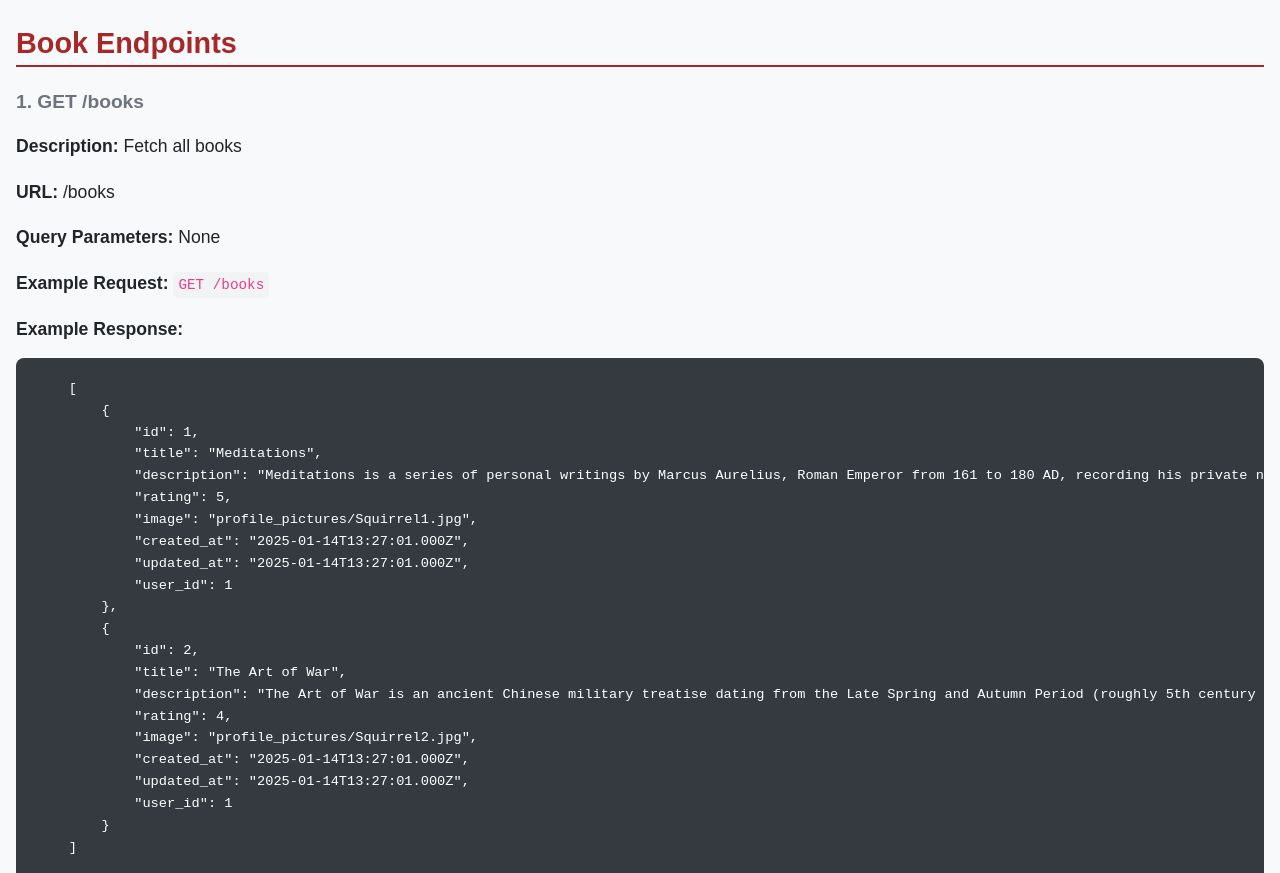
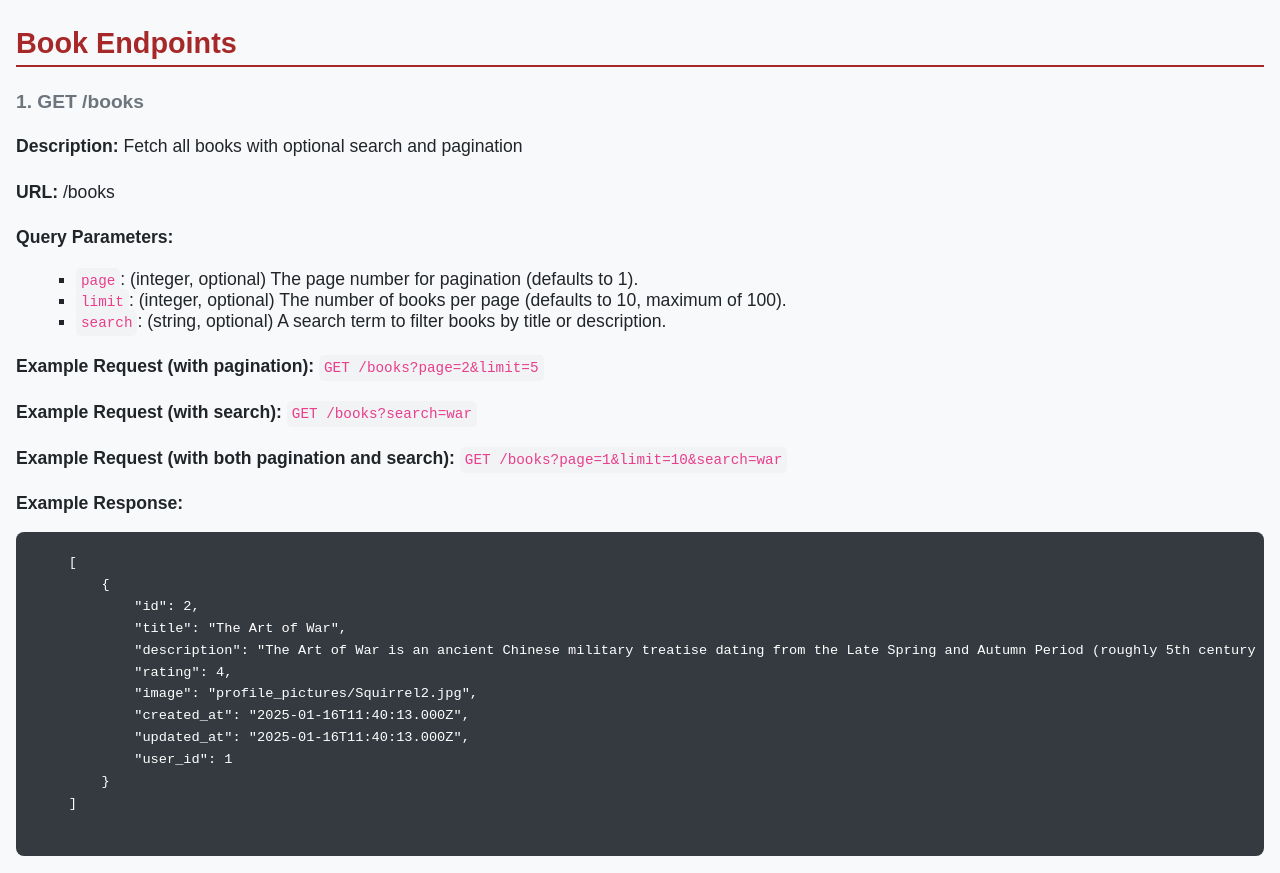
Before and after one commit to Brent-Devroey/laravelProject-API, a website: page public/index.html in a window 1280 px wide. Shown: the part 75-948 px from the top of the page. Drawn offline with Linux system fonts and the light colour scheme.

Commit message:
Paginiation and search on the GET books

```diff
--- a/public/index.html
+++ b/public/index.html
@@ -12,31 +12,28 @@
     <h2>Book Endpoints</h2>
 
     <h3>1. GET /books</h3>
-    <p><strong>Description:</strong> Fetch all books</p>
+    <p><strong>Description:</strong> Fetch all books with optional search and pagination</p>
     <p><strong>URL:</strong> /books</p>
-    <p><strong>Query Parameters:</strong> None</p>
-    <p><strong>Example Request:</strong> <code>GET /books</code></p>
+    <p><strong>Query Parameters:</strong></p>
+    <ul>
+    <li><code>page</code>: (integer, optional) The page number for pagination (defaults to 1).</li>
+    <li><code>limit</code>: (integer, optional) The number of books per page (defaults to 10, maximum of 100).</li>
+    <li><code>search</code>: (string, optional) A search term to filter books by title or description.</li>
+    </ul>
+    <p><strong>Example Request (with pagination):</strong> <code>GET /books?page=2&limit=5</code></p>
+    <p><strong>Example Request (with search):</strong> <code>GET /books?search=war</code></p>
+    <p><strong>Example Request (with both pagination and search):</strong> <code>GET /books?page=1&limit=10&search=war</code></p>
     <p><strong>Example Response:</strong></p>
     <pre>
     [
-        {
-            "id": 1,
-            "title": "Meditations",
-            "description": "Meditations is a series of personal writings by Marcus Aurelius, Roman Emperor from 161 to 180 AD, recording his private notes to himself and ideas on Stoic philosophy.",
-            "rating": 5,
-            "image": "profile_pictures/Squirrel1.jpg",
-            "created_at": "2025-01-14T13:27:01.000Z",
-            "updated_at": "2025-01-14T13:27:01.000Z",
-            "user_id": 1
-        },
         {
             "id": 2,
             "title": "The Art of War",
             "description": "The Art of War is an ancient Chinese military treatise dating from the Late Spring and Autumn Period (roughly 5th century BC).",
             "rating": 4,
             "image": "profile_pictures/Squirrel2.jpg",
-            "created_at": "2025-01-14T13:27:01.000Z",
-            "updated_at": "2025-01-14T13:27:01.000Z",
+            "created_at": "2025-01-16T11:40:13.000Z",
+            "updated_at": "2025-01-16T11:40:13.000Z",
             "user_id": 1
         }
     ]
```
Also changed, not shown: routes/bookRoutes.js (+11 -6 lines), services/bookService.js (+16 -3 lines).
